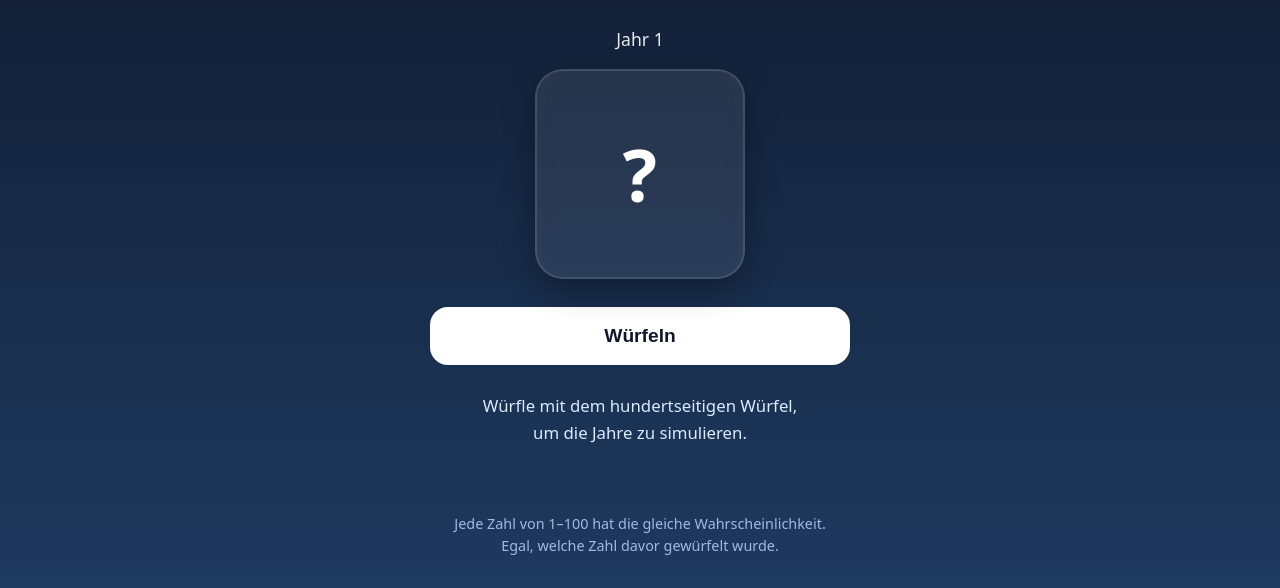
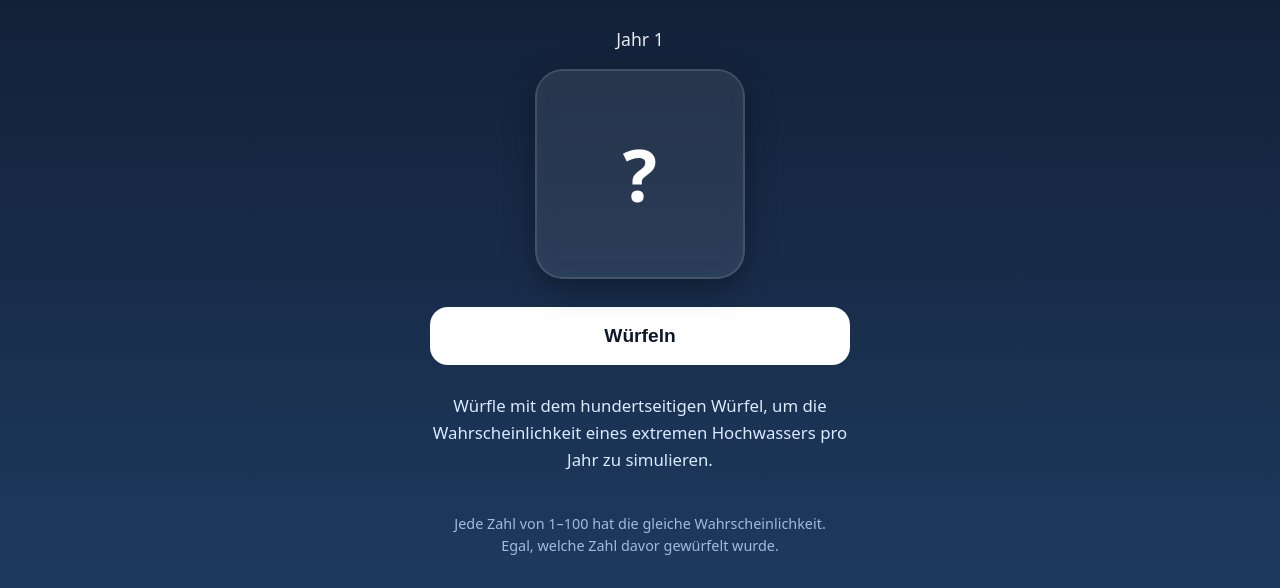
Before and after one commit to mirjamscheller/hundertjaehrliches-hochwasser, a plain HTML site: page index.html in a window 1280 px wide. Shown: the part 212-800 px from the top of the page. Drawn offline with Linux system fonts and the light colour scheme.

Commit message:
index.html

```diff
--- a/index.html
+++ b/index.html
@@ -149,7 +149,7 @@
     <h1>Hundertjährliches Hochwasser</h1>
 
     <div class="subtitle">
-      Ein hundertjährliches Hochwasser bedeutet:<br>
+      Ein hundertjährliches Hochwasser bedeutet:
       Jedes Jahr besteht eine Wahrscheinlichkeit von 1 %, dass es eintritt.
     </div>
 
@@ -166,8 +166,7 @@
     </button>
 
     <div class="result" id="result">
-      Würfle mit dem hundertseitigen Würfel,<br>
-      um die Jahre zu simulieren.
+      Würfle mit dem hundertseitigen Würfel, um die Wahrscheinlichkeit eines extremen Hochwassers pro Jahr zu simulieren.
     </div>
 
     <div class="info small">
```
